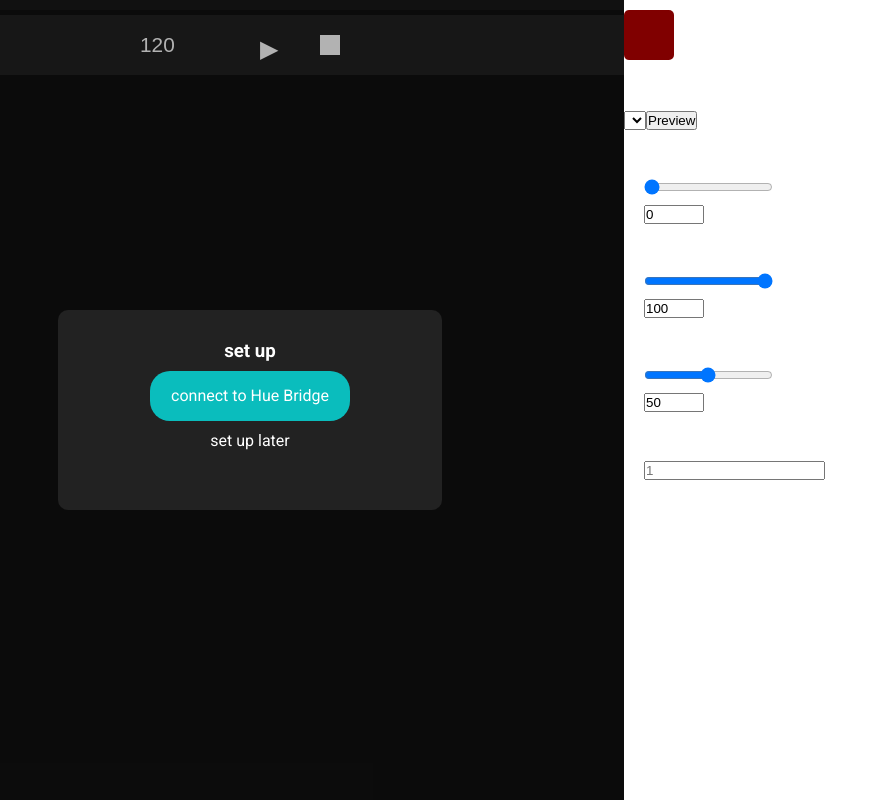
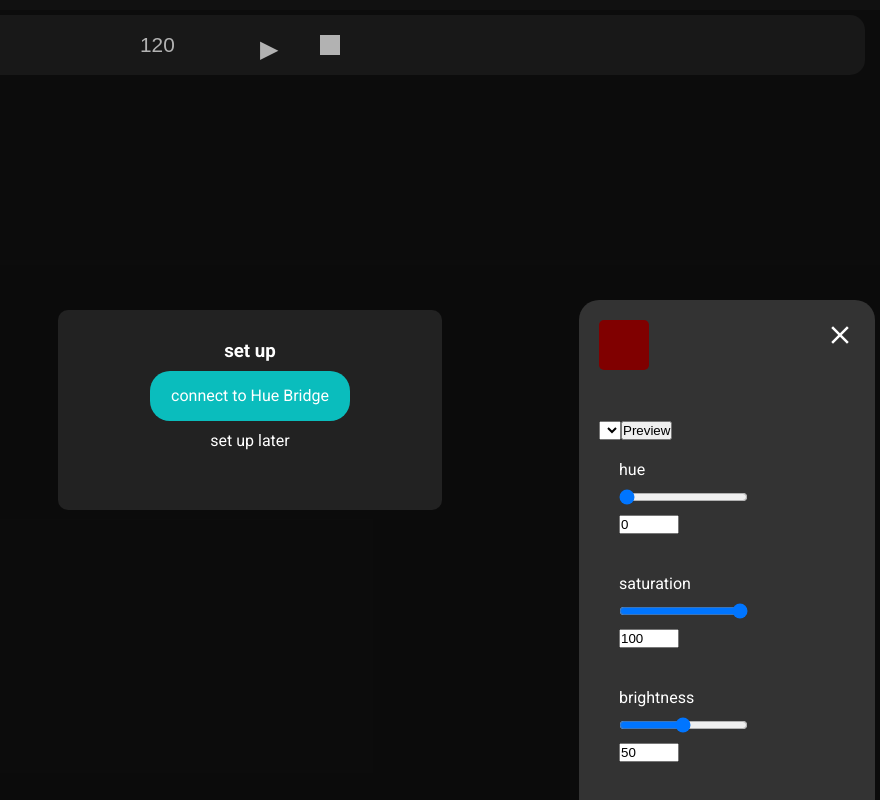
Before and after one commit to valentinoaless/hue-stage-react-client, a React (Create React App) app: page /set/1 in a window 1280 px wide. Both pictures are taken after a click on the element "New State". Shown: the whole page, without its empty margins (400-1280 px from the left). Built offline with nearby package versions, Linux system fonts and the light colour scheme.

Commit message:
new changes

```diff
--- a/src/Set/StateCreator.css
+++ b/src/Set/StateCreator.css
@@ -1,16 +1,24 @@
 .creator {
     position: fixed;
-    height: 100vh;
-    top: 0px;
-    right: 0px;
+    height: 60vh;
+    top:300px;
+    right: 5px;
     width: 20vw;
     padding-top: 10px;
-    background-color: white;
+    padding: 20px;
+    background-color:#333;
+    border-radius: 20px;
     z-index: 6000;
+    /* display: flex;
+    justify-content: center;
+    flex-direction: column;
+    align-items: center; */
 }
 
 #close-creator {
-    background-color: white;
+    position: absolute;
+    top: 10px;
+    right: 10px;
     border: none;
     cursor: pointer;
     display: inline;
@@ -23,7 +31,10 @@
 }
 
 #open-creator {
-    background-color: white;
+    background-color: #444;
+    padding: 20px 10px;
+    border-radius: 10px;
+    top: 10px;
     border: none;
     cursor: pointer;
     display: inline;
@@ -46,3 +57,9 @@
 .lightPreview {
     margin-top: 100px;
 }
+
+.inputs {
+    display: flex;
+    justify-content: center;
+    flex-direction: column;
+}
--- a/src/Set/StateCreator.jsx
+++ b/src/Set/StateCreator.jsx
@@ -7,6 +7,7 @@
 import { set } from './data';
 import { State } from './state-model';
 import { UserContext } from '../UserContext';
+import CloseIcon from '../resources/clear-black-18dp.svg';
 
 const ViewerContainer = styled.div`
         position: absolute;
@@ -126,13 +127,15 @@
         backgroundColor: `hsl(${color.hue},${color.sat}%,${(color.bri - color.sat*color.bri/200)}%)`,
         borderRadius: '5px',
         margin: '0px',
-        display: 'inline-block'
+        display: 'inline-block',
+        position: 'absolute',
+        float: 'top'
     }
 
     return (
         creatorVisibility ?
         <div className="creator">
-            <div id="close-creator" onClick={toggleCreator}>X</div>
+            <div id="close-creator" onClick={toggleCreator}><img src={CloseIcon} width="30px" alt="close"/></div>
             <Droppable droppableId="viewer" type="STATE" isDropDisabled={true}>
                 {(provided,snapshot) => (
                     <ViewerContainer ref={provided.innerRef} {...provided.droppableProps} duration={duration * 100}>
@@ -150,6 +153,7 @@
                     </ViewerContainer>
                 )}
             </Droppable>
+            <div className="inputs">
             <div className="lightPreview">
                 <form onSubmit={testState}>
                     <select name="select-light" id="select-light" onChange={selectLight}>
@@ -180,6 +184,7 @@
                 duration
                 <input className="duraton-input" name="duration-measure" type="number" min="1" placeholder="1" onChange={handleDurationChange}></input>
             </div>
+            </div>
 
         </div>
         :
--- a/src/Set/bridge.js
+++ b/src/Set/bridge.js
@@ -17,12 +17,12 @@
   let connected = false;
 
   if(user) {
-      await axios.get(`https://${ip}/api/${user}`).then(res => {
+      await axios.get(`http://${ip}/api/${user}`).then(res => {
         connected = true;
       })
   } else {
       await createUser(ip).then(async (res) => {
-        await axios.get(`https://${ip}/api/${res}`).then(() => {
+        await axios.get(`http://${ip}/api/${res}`).then(() => {
           bridgeUser = res;
           connected = true;
         })
@@ -40,7 +40,7 @@
     let requestsMade = 0;
 
     let bridgeRequest = setInterval(()=>{
-      axios.post(`https://${ip}/api`, {devicetype: "hue-stage-wep-app"})
+      axios.post(`http://${ip}/api`, {devicetype: "hue-stage-wep-app"})
         .then(res => {
           if (!res.data[0].error) {
             resolve(res.data[0].success.username);
@@ -72,7 +72,7 @@
   console.log('getting lights');
   console.log(ip, user);
 
-  await axios.get(`https://${ip}/api/${user}/lights/`).then(res => {
+  await axios.get(`http://${ip}/api/${user}/lights/`).then(res => {
 
       let lights = Object.entries(res.data);
       lights.forEach(light => {
@@ -101,7 +101,7 @@
     },
 
     send(light, state, _bridgeIp, _bridgeUser) {
-        axios.put(`https://${_bridgeIp}/api/${_bridgeUser}/lights/${light}/state`, state)
+        axios.put(`http://${_bridgeIp}/api/${_bridgeUser}/lights/${light}/state`, state)
         .then(res => {
         })
     },
--- a/src/Set/state-model.js
+++ b/src/Set/state-model.js
@@ -8,7 +8,7 @@
 }
 
 export class State {
-    constructor(hue, sat, bri, transitiontime=0, on=true, duration=1) {
+    constructor(hue, sat, bri, transitiontime=1, on=true, duration=1) {
         this.id = `state--id--${(new Date()).getTime()}`;
         this.hue = Math.round(hue * 182.04166);
         this.bri =  Math.round(bri/100 * 254);
```
Also changed, not shown: 1 other file (tests, documents, lock files or other folders).
